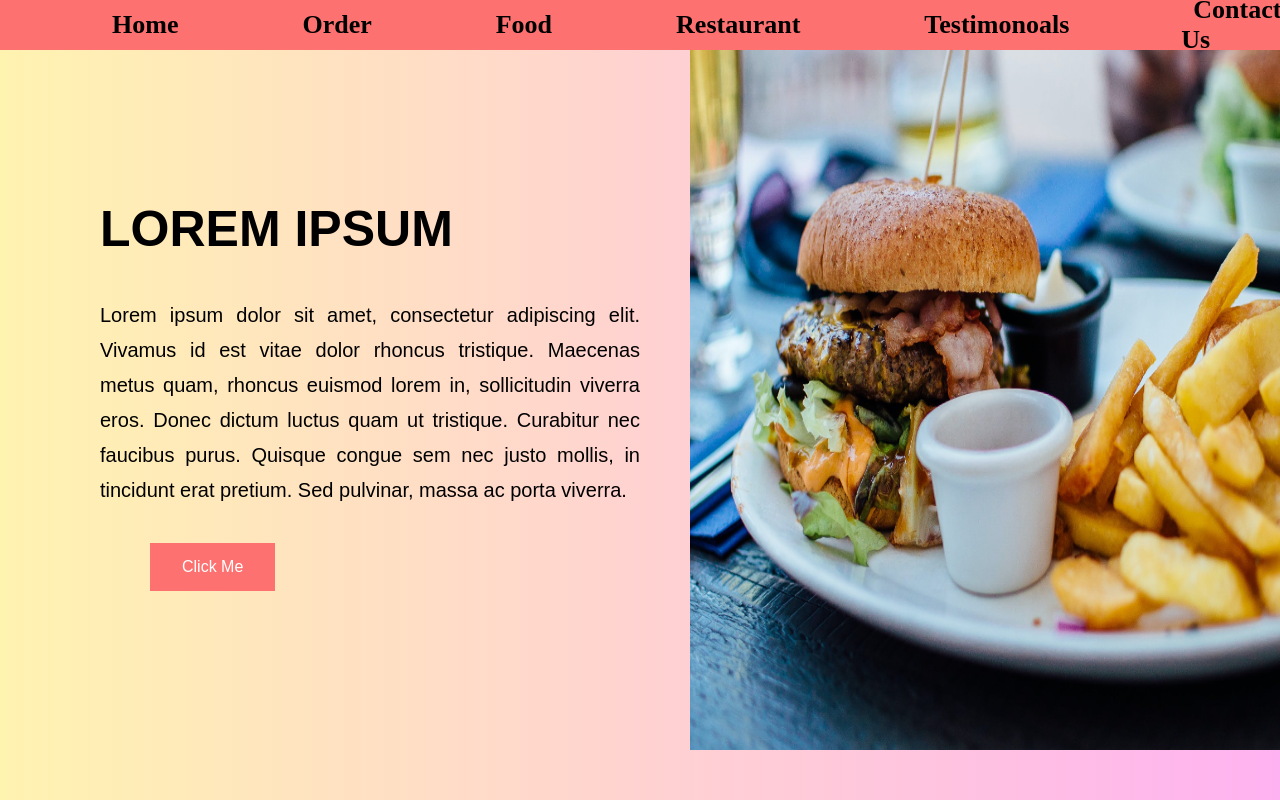
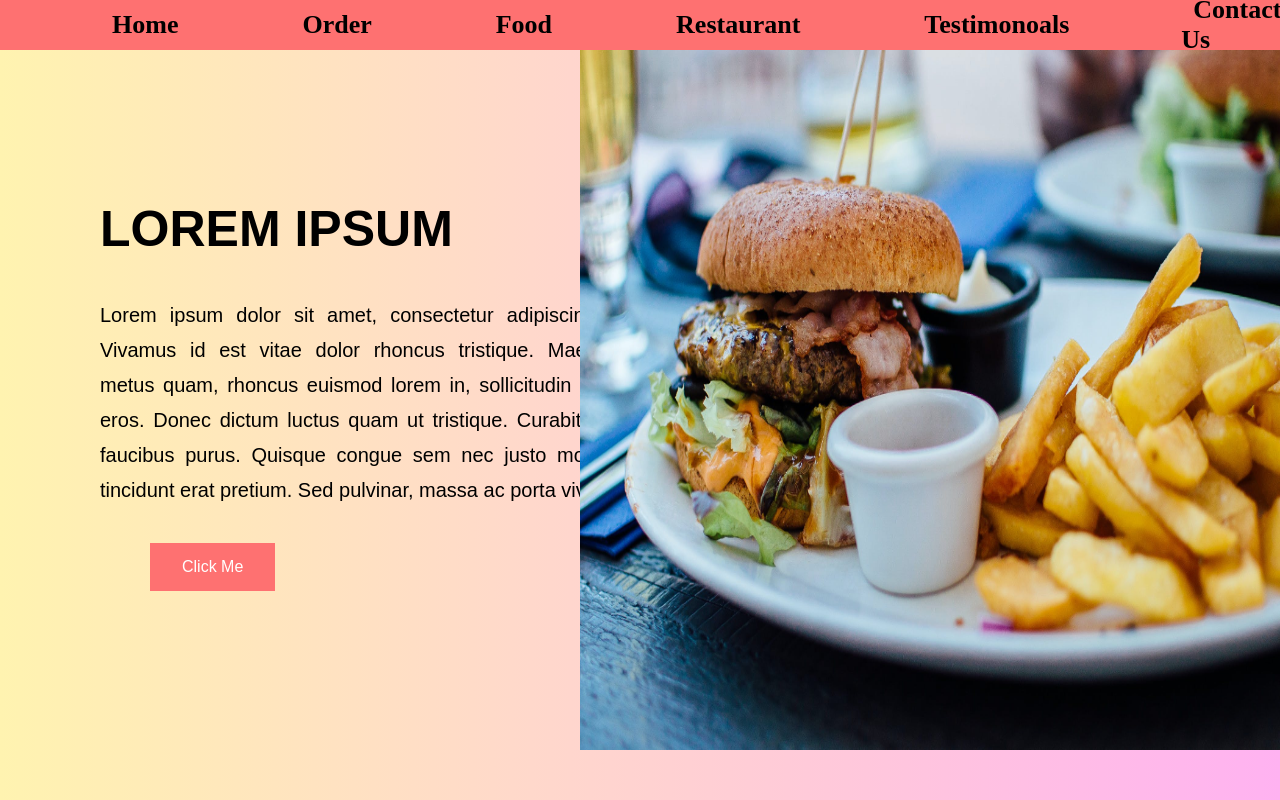
Before and after one commit to nithin-u/simpotel, a plain HTML site: page index.html in a window 1280 px wide. Shown: the top 800 px of the page. Drawn offline with Linux system fonts and the light colour scheme.

Commit message:
style.css
removed overflow hidden and added the width

```diff
--- a/style.css
+++ b/style.css
@@ -5,7 +5,6 @@
   }
   body{
     font-family: "DM Sans", sans-serif;
-    overflow-x: hidden;
     background-image: linear-gradient(to right,#fff3b0,  #ffb2f1);
   }
 
@@ -46,9 +45,9 @@ a{
   .main-image img{
     position: absolute;
     top: 50px;
-    right: -50px;
+    right: 0px;
     height: 700px;
-    width: 50%;
+    width: 700px;
 
     }
     .main-content{
```
